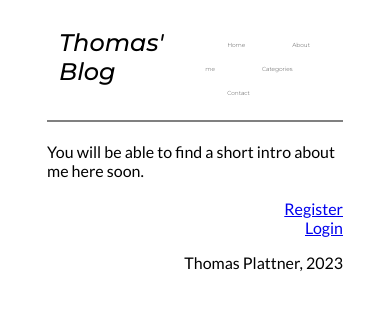
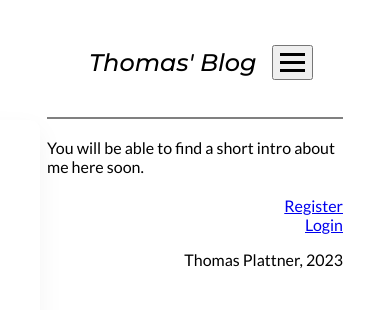
Before and after one commit to ThomasPlattner/responsive-handin, a Flask app: page /about in a window 390 px wide. Shown: the top 310 px of the page. Run offline with Flask 3, Linux system fonts and the light colour scheme.

Commit message:
added burger menu with javascript
javascript to open nav bar in a burger menu for smaller screens

```diff
--- a/app/api/services/serialize_articles.py
+++ b/app/api/services/serialize_articles.py
@@ -8,7 +8,7 @@ def serialize_articles(articles):
             'icon': article.icon,
             'text': article.text,
             'date': article.date,
-            'user_id': article.user_id,
+            # 'user_id': article.user_id,
         })
 
     return articles_list
--- a/app/static/css/styles.css
+++ b/app/static/css/styles.css
@@ -57,11 +57,31 @@ h1 {
 
 .navbar {
     font-family: Montserrat;
+    border-bottom: grey solid 2px;
+    display: flex;
+    justify-content: space-between;
+    align-items: center;
+    margin: 0 10vw;
+    padding: 1rem 1.5rem;
+}
+
+.menu {
+    align-items: center;
+}
+
+/* .navbar {
+    font-family: Montserrat;
     border-bottom: solid grey 2px;
-    display:flex; /*define nav container as a flexbox */
+    display:flex;
     gap:0.625%;
     align-items:stretch;
     margin: 0 10vw;
+} */
+
+.menu {
+    display: flex;
+    justify-content: space-between;
+    align-items: center;
 }
 
 .menu-item {
@@ -87,25 +107,63 @@ h1 {
     background: lightgrey;
 }
 
+.hamburger {
+    display: none;
+}
+
+.bar{
+    display: block;
+    width: 25px;
+    height: 3px;
+    margin: 5px auto;
+    -webkit-transition: all 0.3s ease-in-out;
+    transition: all 0.3s ease-in-out;
+    background-color: black;
+  }
+
+
 /* Screen Sizes:
     - default screen width for desktop: >992px
     - screen size for tablet: 576-992px
     - screen size for mobile: <576px -> no grid applies; posts are displayed vertically in default html format */
 
-@media screen and (min-width: 576px) {
-    h1 {
-       text-align: center;
+@media screen and (max-width: 576px) {
+    .hamburger {
+        display: block;
     }
-}
 
-@media screen and (min-width: 992px) {
-    #article-overview {
-        display:grid;
-        grid-template-columns: 1fr 1fr 1fr;
-        grid-template-rows: auto;
-        column-gap: 3%;
-        row-gap: 5%;
-        column-count: 3;
+    .menu {
+        position: fixed;
+        left: -100%;
+        top: 5rem;
+        flex-direction: column;
+        background-color: #fff;
+        width: 100%;
+        border-radius: 10px;
+        text-align: center;
+        transition: 0.8s top;
+        box-shadow:
+            0 10px 27px rgba(0, 0, 0, 0.05);
+    }
+
+    .menu.active {
+        left: 0;
+    }
+
+    .menu-item {
+        margin: 2.5rem 0;
+    }
+
+    .hamburger.active .bar:nth-child(2){
+        opacity: 0;
+    }
+
+    .hamburger.active .bar:nth-child(1){
+        transform: translateY(8px) rotate(-45deg)
+    }
+
+    .hamburger.active .bar:nth-child(3){
+        transform: translateY(-8px) rotate(45deg)
     }
 }
 
@@ -119,7 +177,36 @@ h1 {
         row-gap: 5%;
         column-count: 3;
     }
+
+    h1 {
+        text-align: center;
+     }
+
+    .hamburger {
+        display: none;
+    }
 }
+
+@media screen and (min-width: 992px) {
+    #article-overview {
+        display:grid;
+        grid-template-columns: 1fr 1fr 1fr;
+        grid-template-rows: auto;
+        column-gap: 3%;
+        row-gap: 5%;
+        column-count: 3;
+    }
+
+    h1 {
+        text-align: center;
+     }
+
+     .hamburger {
+        display: none;
+    }
+
+}
+
 
 /* General main section formatting */
 
--- a/app/templates/base.html
+++ b/app/templates/base.html
@@ -2,14 +2,13 @@
 <html lang="en-US">
     <head>
             <meta charset="utf-8">
-                <meta name="viewport" content="width=device-width">
+            <meta name="viewport" content="width=device-width">
             <meta name="author" content="Thomas Plattner">
             <meta name="description" content="This is my SE foundations handin">
             <link rel="icon" href="{{ url_for('static', filename='/images/favicon.jpg') }}">
             <link rel="preconnect" href="https://fonts.googleapis.com">
             <link rel="preconnect" href="https://fonts.gstatic.com" crossorigin>
             <link href="https://fonts.googleapis.com/css2?family=Lato:ital,wght@0,100;0,300;0,400;0,700;0,900;1,100;1,300;1,400;1,700;1,900&family=Montserrat:ital,wght@0,100;0,200;0,300;0,400;0,500;0,600;0,700;0,800;0,900;1,100;1,200;1,300;1,400;1,500;1,600;1,700;1,800;1,900&display=swap" rel="stylesheet">
-            <link rel="stylesheet" href="https://fonts.googleapis.com/css2?family=Material+Symbols+Rounded:opsz,wght,FILL,GRAD@20..48,100..700,0..1,-50..200" />
             <link rel="stylesheet" href="{{ url_for('static', filename='css/styles.css') }}">
             <title>Thomas' Blog - {% block title %}{% endblock %}</title>
     </head>
@@ -17,9 +16,9 @@
     <body>
         <header>
             <nav class="navbar">
-            <a id="blogname" href="{{ url_for('general_pages.index') }}" alt="Go to homepage">
-                <h1>Thomas' Blog</h1>
-            </a>
+                <a id="blogname" href="{{ url_for('general_pages.index') }}" alt="Go to homepage">
+                    <h1>Thomas' Blog</h1>
+                </a>
                 <ul class="menu">
                     <li class="menu-item">
                         <a href="{{ url_for('general_pages.index') }}" alt="Go back to homepage">Home</a>
@@ -34,10 +33,11 @@
                         <a href="{{ url_for('general_pages.contact') }}" alt="Contact Thomas">Contact</a>
                     </li>
                 </ul>
-                <!-- <div class="hamburger">
-                    <span class="material-symbols-rounded" id="hamburger_menu">menu</span>
-                    <span class="material-symbols-rounded" id="hamburger_close">close</span>
-                </div> -->
+                <button class="hamburger">
+                    <span class="bar"></span>
+                    <span class="bar"></span>
+                    <span class="bar"></span>
+                </button>
             </nav>
         </header>
 
@@ -64,8 +64,18 @@
             {% endif %}
             <p>Thomas Plattner, 2023</p>
         </footer>
+        <script>
+            const hamburger = document.querySelector(".hamburger")
+            const menu = document.querySelector(".menu")
 
-        <script src="main.js"></script>
+            hamburger.addEventListener("click", toggleMenu)
+
+            function toggleMenu() {
+                hamburger.classList.toggle("active")
+                menu.classList.toggle("active");
+            }
+        </script>
+
     </body>
 
 </html>
```
Also changed, not shown: app/java.js (added).
